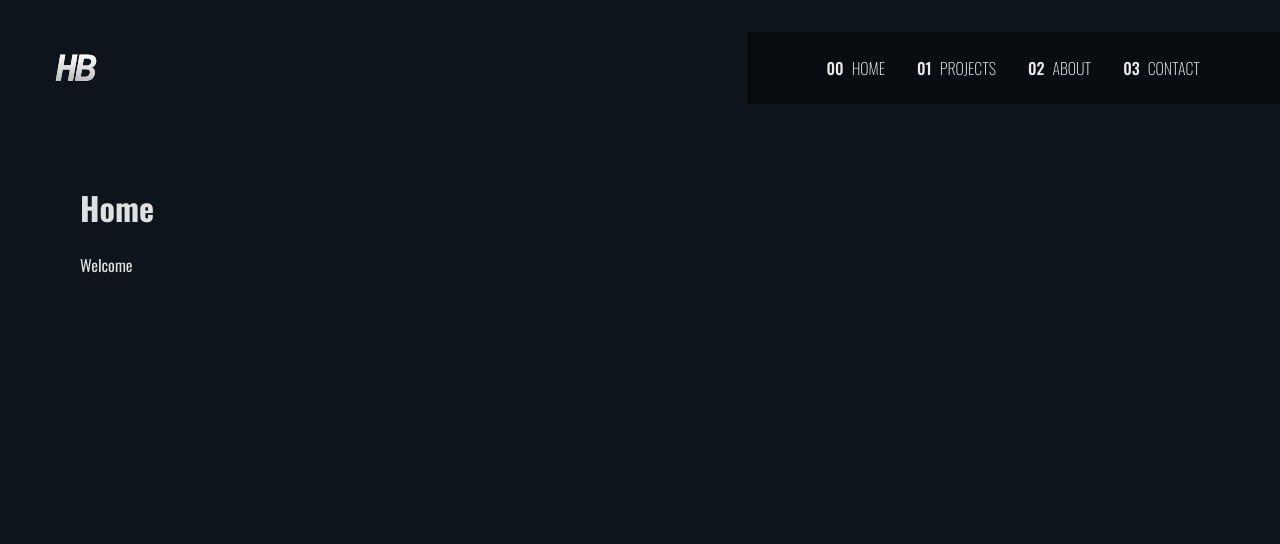
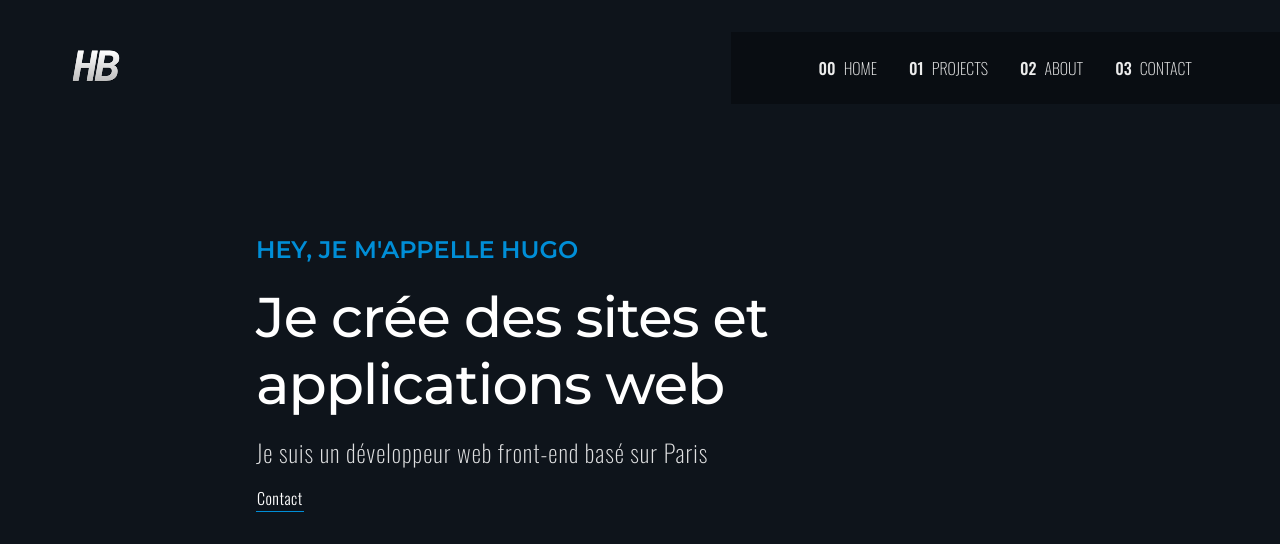
Before and after one commit to hgobr/react-portfolio, a React (Vite) app: page / in a window 1280 px wide. Shown: the top 544 px of the page. Built offline with nearby package versions, Linux system fonts and the light colour scheme.

Commit message:
update header/home page & add error page

```diff
--- a/index.html
+++ b/index.html
@@ -4,7 +4,7 @@
     <meta charset="UTF-8" />
     <link rel="icon" type="image/svg+xml" href="./src/assets/HB-favicon.svg" />
     <meta name="viewport" content="width=device-width, initial-scale=1.0" />
-    <title>Hugo Brothier</title>
+    <title>Hugo</title>
     <link rel="preconnect" href="https://fonts.googleapis.com" />
     <link rel="preconnect" href="https://fonts.gstatic.com" crossorigin />
     <link
@@ -12,7 +12,7 @@
       rel="stylesheet"
     />
     <link
-      href="https://fonts.googleapis.com/css2?family=Montserrat&display=swap"
+      href="https://fonts.googleapis.com/css2?family=Montserrat:ital,wght@0,100;0,200;0,300;0,400;0,500;0,600;0,700;0,800;0,900;1,100;1,200;1,300;1,400;1,500;1,600;1,700;1,800;1,900&family=Oswald:wght@200;300;400;500;600;700&display=swap"
       rel="stylesheet"
     />
   </head>
--- a/src/components/header/Header.scss
+++ b/src/components/header/Header.scss
@@ -7,7 +7,7 @@
     justify-content: space-between;
     top: 1rem;
     margin-top: 2rem;
-    margin-left: 3rem;
+    margin-left: 4rem;
     font-weight: lighter;
   }
 
@@ -18,7 +18,7 @@
 
     .logo {
       margin-right: 0.5rem;
-      height: 3.5rem;
+      height: 4rem;
       transition: all 0.5s;
 
       &:hover {
@@ -152,15 +152,12 @@
     .mainNav a > span[aria-hidden] {
       display: none;
     }
-    .wrapLogo {
-      text-align: center;
-    }
   }
 
   @media (min-width: 43em) {
     .mainNav {
       padding-block: 1.5rem;
-      padding-inline: clamp(3rem, 10vh, 10rem);
+      padding-inline: clamp(3rem, 11vh, 10rem);
       gap: (1.5rem, 5vw, 3rem);
     }
   }
--- a/src/components/header/Header.tsx
+++ b/src/components/header/Header.tsx
@@ -7,8 +7,9 @@ function Header() {
     <header className="header">
       <nav>
         <div className="wrapLogo">
-          <Link to="/about" />
-          <img className="logo" src={HBlogo} />
+          <Link to="/">
+            <img className="logo" src={HBlogo} />
+          </Link>
         </div>
         <ul className="mainNav">
           <li>
--- a/src/index.css
+++ b/src/index.css
@@ -10,10 +10,6 @@
   -webkit-font-smoothing: antialiased;
   -moz-osx-font-smoothing: grayscale;
   -webkit-text-size-adjust: 100%;
-
-  /* &::-webkit-scrollbar {
-    display: none;
-  } */
 }
 
 body {
--- a/src/index.scss
+++ b/src/index.scss
@@ -1,6 +1,6 @@
 $background: #0e141b;
 $blue: #008ed7;
-$content-margin: 5rem 5rem;
+$content-margin: 8rem 20%;
 
 body {
   background-color: $background;
--- /dev/null
+++ b/src/pages/error/Error.scss
@@ -0,0 +1,18 @@
+@use './../../index.scss' as *;
+
+.error {
+  .content {
+    margin: $content-margin;
+
+    display: flex;
+
+    align-items: center;
+    justify-content: center;
+    text-align: center;
+
+    h1 {
+      font-weight: 800;
+      font-size: 4rem;
+    }
+  }
+}
--- a/src/pages/error/Error.tsx
+++ b/src/pages/error/Error.tsx
@@ -1,7 +1,23 @@
+import { Link } from 'react-router-dom';
+import Header from '../../components/header/Header';
+import './Error.scss';
+
 function Error() {
   return (
-    <div>
-      <h1>Error 404</h1>
+    <div className="error">
+      <Header />
+
+      <div className="content">
+        <div className="contentContainer">
+          <h1>404</h1>
+          <p>Oups ! La page que vous demandez n'existe pas.</p>
+          <div className="linkContainer">
+            <Link className="underlineLink" to="/">
+              Retourner sur la page d’accueil
+            </Link>
+          </div>
+        </div>
+      </div>
     </div>
   );
 }
--- a/src/pages/home/Home.scss
+++ b/src/pages/home/Home.scss
@@ -2,4 +2,68 @@
 
 .content {
   margin: $content-margin;
+
+  h3 {
+    font-family: 'Montserrat', sans-serif;
+    text-transform: uppercase;
+    color: $blue;
+    font-size: 1.5rem;
+    font-weight: 600;
+    margin: 0;
+    margin-bottom: 1rem;
+  }
+
+  h1 {
+    font-family: 'Montserrat', sans-serif;
+    font-size: 3.5rem;
+    margin: 0;
+    color: rgb(255, 255, 255);
+    font-weight: 500;
+    letter-spacing: -1px;
+    line-height: 1.2;
+  }
+
+  p {
+    margin: 0;
+    margin-top: 1rem;
+    font-size: 1.5rem;
+    letter-spacing: 1px;
+    margin-bottom: 1rem;
+    font-weight: 200;
+  }
+
+  .underlineLink {
+    color: rgb(255, 255, 255);
+    text-decoration: none;
+    outline: none;
+    position: relative;
+    letter-spacing: 0.5px;
+    font-weight: 300;
+    border-bottom: 1px solid #008ed7;
+    padding: 1px;
+
+    &::before {
+      transform: scaleX(0);
+      transform-origin: bottom right;
+    }
+
+    &:hover::before {
+      transform: scaleX(1);
+      transform-origin: bottom left;
+    }
+
+    &::before {
+      content: ' ';
+      display: block;
+      position: absolute;
+      top: 0;
+      right: 0;
+      bottom: 0;
+      left: 0;
+      inset: 0 0 0 0;
+      background: #008ed7;
+      z-index: -1;
+      transition: transform 0.3s ease;
+    }
+  }
 }
--- a/src/pages/home/Home.tsx
+++ b/src/pages/home/Home.tsx
@@ -1,3 +1,4 @@
+import { Link } from 'react-router-dom';
 import Header from '../../components/header/Header';
 import './Home.scss';
 
@@ -7,8 +8,12 @@ function Home() {
       <Header />
 
       <div className="content">
-        <h1>Home</h1>
-        <p>Welcome</p>
+        <h3>Hey, je m'appelle Hugo</h3>
+        <h1>Je crée des sites et applications web</h1>
+        <p>Je suis un développeur web front-end basé sur Paris</p>
+        <Link to="/contact" className="underlineLink">
+          Contact
+        </Link>
       </div>
     </div>
   );
```
